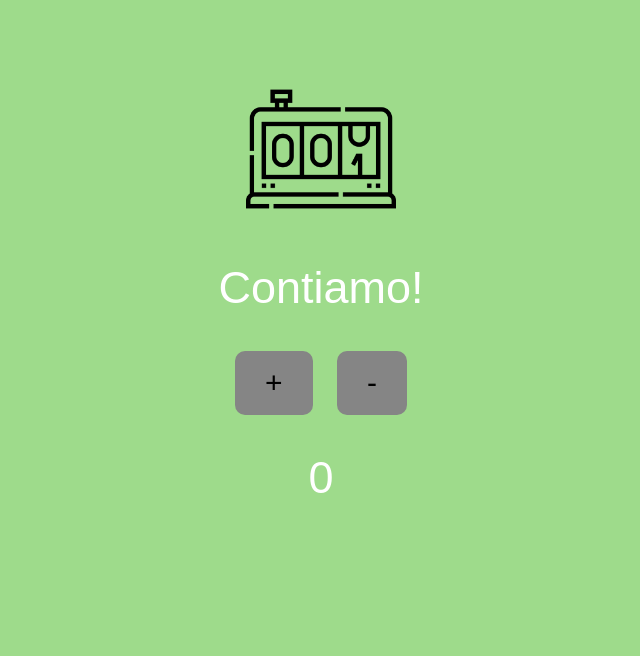
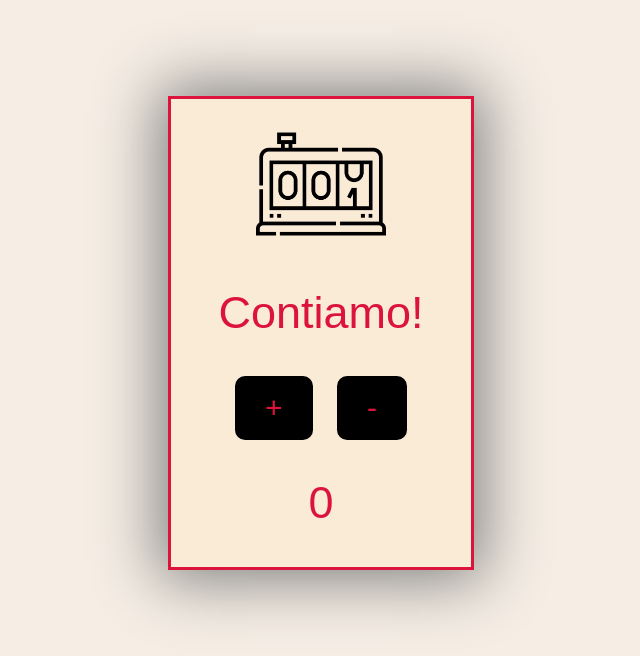
Before and after one commit to Kind-Stefano/Progetto-JavaScript, a plain HTML site: page index.html in a window 1280 px wide. Shown: the whole page, without its empty margins (319-959 px from the left). Drawn offline with Linux system fonts and the light colour scheme.

Commit message:
abbellimenti vari

```diff
--- a/assets/css/index.css
+++ b/assets/css/index.css
@@ -1,16 +1,28 @@
 body {
-  height: 600px;
+  height: 650px;
   display: flex;
   flex-direction: column;
   align-items: center;
   justify-content: center;
-  background-color: rgb(158, 219, 139);
-  color: #ffffff;
+  color: crimson;
+  background-color: rgb(246, 238, 229);
   font-family: Montserrat, sans-serif;
 }
 
 img {
-  height: 150px;
+  height: 130px;
+  padding-top: 20px;
+}
+
+.father {
+  display: flex;
+  flex-direction: column;
+  align-items: center;
+  justify-content: center;
+  background-color: antiquewhite;
+  width: 300px;
+  border: 3px solid crimson;
+  box-shadow: 0px 0px 60px 10px gray;
 }
 
 h2 {
@@ -24,10 +36,11 @@ button {
   font-size: 30px;
   border: none;
   border-radius: 10px;
-  background-color: rgb(133, 133, 133);
+  color: crimson;
+  background-color: black;
 }
 
 button:hover {
-  background-color: rgb(215, 108, 69);
-  color: #ffffff;
+  background-color: crimson;
+  color: black;
 }
--- a/index.html
+++ b/index.html
@@ -9,6 +9,8 @@
   <link rel="stylesheet" href="">
 </head>
 <body>
+
+  <div class="father">
     <img src="assets/img/counter.png" alt="">
     <h2>Contiamo!</h2>
 
@@ -18,6 +20,7 @@
     </div>
 
     <h2 id="counterDisplay">0</h2>
+  </div>
 
 
 
```
Lines whose indentation alone changed are shown as unchanged.
